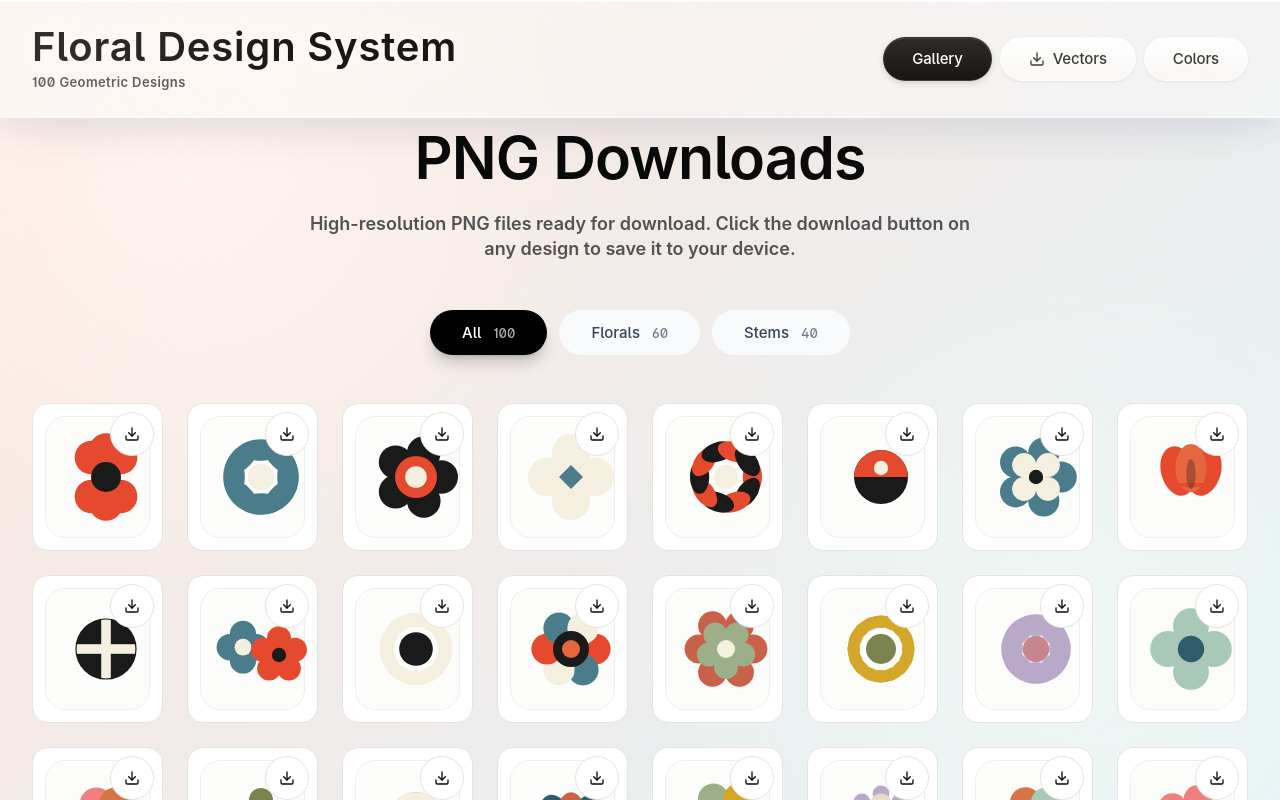
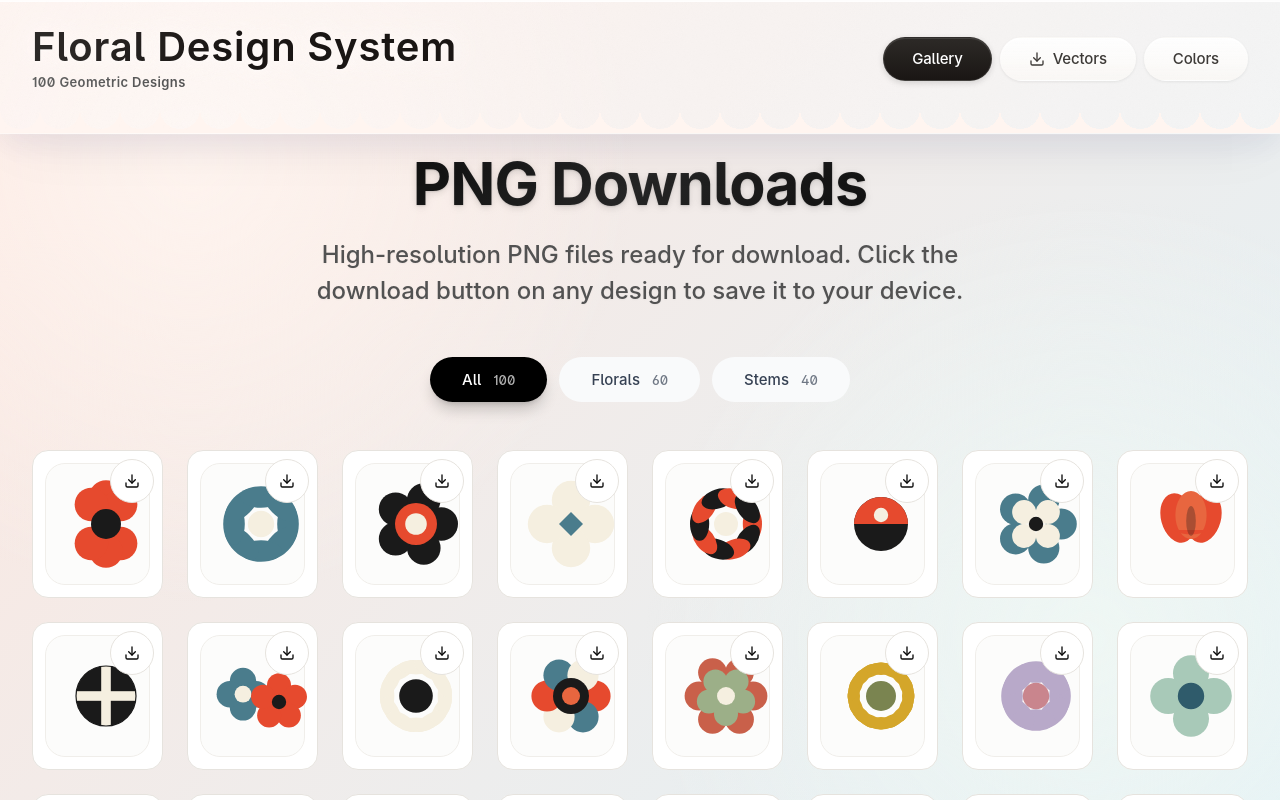
Before and after one commit to austncarsn/floral-design-svg, a React (Vite) app: page / in a window 1280 px wide. Shown: the top 800 px of the page. Built offline with nearby package versions, Linux system fonts and the light colour scheme; a web font is replaced by a local one.

Commit message:
Update files from Figma Make

```diff
--- a/src/App.tsx
+++ b/src/App.tsx
@@ -256,7 +256,7 @@ export default function App() {
     <div className="min-h-screen">
       {/* Luxury Header with Scroll Detection */}
       <header className={`luxury-header ${isScrolled ? 'scrolled' : ''}`}>
-        <div className="max-w-[1600px] mx-auto px-4 sm:px-8 py-4 sm:py-6">
+        <div className="max-w-[1600px] mx-auto px-4 sm:px-8 py-4 sm:py-6 scalloped-bottom">
           <div className="flex items-center justify-between">
             <div>
               <h1 className="luxury-title">
@@ -344,7 +344,7 @@ export default function App() {
       </header>
 
       {/* Main Content */}
-      <main className="pt-24 sm:pt-32 pb-16 sm:pb-24 px-4 sm:px-8">
+      <main style={{ paddingTop: 'var(--space-hero-y)', paddingBottom: 'var(--space-section)' }} className="px-4 sm:px-8">
         <div className="max-w-[1600px] mx-auto">
 
           {/* Gallery Section */}
@@ -352,10 +352,33 @@ export default function App() {
             <div className="space-y-12">
               {/* Section Header */}
               <div className="text-center max-w-2xl mx-auto">
-                <h2 className="heading-xl text-balance mb-6">
+                <h2
+                  className="text-balance mb-6"
+                  style={{
+                    fontSize: 'var(--text-3xl)',
+                    lineHeight: 'var(--leading-snug)',
+                    letterSpacing: 'var(--tracking-tight)',
+                    fontWeight: '700',
+                    background: 'var(--gradient-dark-text)',
+                    WebkitBackgroundClip: 'text',
+                    WebkitTextFillColor: 'transparent',
+                    backgroundClip: 'text',
+                    textShadow: 'var(--text-shadow-elegant)',
+                    filter: 'drop-shadow(0 2px 4px rgba(0, 0, 0, 0.06))'
+                  }}
+                >
                   PNG Downloads
                 </h2>
-                <p className="body-text text-pretty measure mx-auto" style={{ color: 'var(--text-secondary)' }}>
+                <p
+                  className="text-pretty measure mx-auto"
+                  style={{
+                    color: 'var(--text-secondary)',
+                    fontSize: 'var(--text-lg)',
+                    lineHeight: 'var(--leading-relaxed)',
+                    fontWeight: '500',
+                    textShadow: '0 1px 2px rgba(0, 0, 0, 0.04)'
+                  }}
+                >
                   High-resolution PNG files ready for download. Click the download button on any design to save it to your device.
                 </p>
               </div>
@@ -417,10 +440,33 @@ export default function App() {
             <div className="space-y-12">
               {/* Section Header */}
               <div className="text-center max-w-2xl mx-auto">
-                <h2 className="heading-xl text-balance mb-6">
+                <h2
+                  className="text-balance mb-6"
+                  style={{
+                    fontSize: 'var(--text-3xl)',
+                    lineHeight: 'var(--leading-snug)',
+                    letterSpacing: 'var(--tracking-tight)',
+                    fontWeight: '700',
+                    background: 'var(--gradient-dark-text)',
+                    WebkitBackgroundClip: 'text',
+                    WebkitTextFillColor: 'transparent',
+                    backgroundClip: 'text',
+                    textShadow: 'var(--text-shadow-elegant)',
+                    filter: 'drop-shadow(0 2px 4px rgba(0, 0, 0, 0.06))'
+                  }}
+                >
                   Vector Downloads
                 </h2>
-                <p className="body-text text-pretty measure mx-auto" style={{ color: 'var(--text-secondary)' }}>
+                <p
+                  className="text-pretty measure mx-auto"
+                  style={{
+                    color: 'var(--text-secondary)',
+                    fontSize: 'var(--text-lg)',
+                    lineHeight: 'var(--leading-relaxed)',
+                    fontWeight: '500',
+                    textShadow: '0 1px 2px rgba(0, 0, 0, 0.04)'
+                  }}
+                >
                   Download SVG files or copy code directly. All vectors include embedded metadata for easy organization.
                 </p>
               </div>
@@ -500,7 +546,13 @@ export default function App() {
                     fontSize: 'var(--text-3xl)',
                     lineHeight: 'var(--leading-snug)',
                     letterSpacing: 'var(--tracking-tight)',
-                    fontWeight: '700'
+                    fontWeight: '700',
+                    background: 'var(--gradient-dark-text)',
+                    WebkitBackgroundClip: 'text',
+                    WebkitTextFillColor: 'transparent',
+                    backgroundClip: 'text',
+                    textShadow: 'var(--text-shadow-elegant)',
+                    filter: 'drop-shadow(0 2px 4px rgba(0, 0, 0, 0.06))'
                   }}
                 >
                   Color Palette
@@ -510,8 +562,9 @@ export default function App() {
                   style={{
                     fontSize: 'var(--text-lg)',
                     lineHeight: 'var(--leading-relaxed)',
-                    color: 'rgb(107 114 128)',
-                    fontWeight: '400'
+                    color: 'var(--text-secondary)',
+                    fontWeight: '500',
+                    textShadow: '0 1px 2px rgba(0, 0, 0, 0.04)'
                   }}
                 >
                   23 carefully curated mid-century modern colors
--- a/src/index.css
+++ b/src/index.css
@@ -954,16 +954,8 @@
     padding-top: calc(var(--spacing) * 4);
   }
 
-  .pt-24 {
-    padding-top: calc(var(--spacing) * 24);
-  }
-
   .pb-4 {
     padding-bottom: calc(var(--spacing) * 4);
-  }
-
-  .pb-16 {
-    padding-bottom: calc(var(--spacing) * 16);
   }
 
   .text-center {
@@ -1095,6 +1087,12 @@
 
   .outline-\[\#C94337\] {
     outline-color: #c94337;
+  }
+
+  .drop-shadow {
+    --tw-drop-shadow-size: drop-shadow(0 1px 2px var(--tw-drop-shadow-color, #0000001a)) drop-shadow(0 1px 1px var(--tw-drop-shadow-color, #0000000f));
+    --tw-drop-shadow: drop-shadow(0 1px 2px #0000001a) drop-shadow(0 1px 1px #0000000f);
+    filter: var(--tw-blur, ) var(--tw-brightness, ) var(--tw-contrast, ) var(--tw-grayscale, ) var(--tw-hue-rotate, ) var(--tw-invert, ) var(--tw-saturate, ) var(--tw-sepia, ) var(--tw-drop-shadow, );
   }
 
   .filter {
@@ -1303,18 +1301,6 @@
   @media (width >= 40rem) {
     .sm\:py-12 {
       padding-block: calc(var(--spacing) * 12);
-    }
-  }
-
-  @media (width >= 40rem) {
-    .sm\:pt-32 {
-      padding-top: calc(var(--spacing) * 32);
-    }
-  }
-
-  @media (width >= 40rem) {
-    .sm\:pb-24 {
-      padding-bottom: calc(var(--spacing) * 24);
     }
   }
 
@@ -1414,9 +1400,13 @@
   --measure-narrow: 45ch;
   --measure-base: 65ch;
   --measure-wide: 75ch;
-  --space-hero-y: clamp(5rem, 10vw, 10rem);
+  --space-hero-y: clamp(6rem, 12vw, 12rem);
   --space-section: clamp(4rem, 8vw, 8rem);
   --space-card-gap: clamp(1.25rem, 2.5vw, 2rem);
+  --text-shadow-elegant: 0 2px 8px #00000014, 0 1px 2px #0000001f;
+  --text-shadow-deep: 0 4px 12px #0000001f, 0 2px 4px #00000029;
+  --gradient-dark-text: linear-gradient(135deg, #0a0a0a 0%, #2d2d2d 50%, #0a0a0a 100%);
+  --gradient-charcoal-text: linear-gradient(180deg, #1a1a1a 0%, #404040 100%);
   --background: #fff;
   --foreground: oklch(.145 0 0);
   --card: #fffffff2;
@@ -1833,6 +1823,24 @@ html {
   transform: translateX(2px);
 }
 
+.scalloped-bottom {
+  padding-bottom: 2.5rem;
+  position: relative;
+}
+
+.scalloped-bottom:after {
+  content: "";
+  background-image: radial-gradient(circle at 20px 0px, transparent 20px, var(--gradient-warm-start) 20px);
+  background-position: 0 0;
+  background-repeat: repeat-x;
+  background-size: 40px 24px;
+  width: 100%;
+  height: 24px;
+  position: absolute;
+  bottom: 0;
+  left: 0;
+}
+
 @property --tw-rotate-x {
   syntax: "*";
   inherits: false;
--- a/src/styles/globals.css
+++ b/src/styles/globals.css
@@ -79,9 +79,15 @@
   --measure-wide: 75ch;
 
   /* Spacing Tokens */
-  --space-hero-y: clamp(5rem, 10vw, 10rem);
+  --space-hero-y: clamp(6rem, 12vw, 12rem);
   --space-section: clamp(4rem, 8vw, 8rem);
   --space-card-gap: clamp(1.25rem, 2.5vw, 2rem);
+
+  /* Elegant Text Effects */
+  --text-shadow-elegant: 0 2px 8px rgba(0, 0, 0, 0.08), 0 1px 2px rgba(0, 0, 0, 0.12);
+  --text-shadow-deep: 0 4px 12px rgba(0, 0, 0, 0.12), 0 2px 4px rgba(0, 0, 0, 0.16);
+  --gradient-dark-text: linear-gradient(135deg, #0A0A0A 0%, #2D2D2D 50%, #0A0A0A 100%);
+  --gradient-charcoal-text: linear-gradient(180deg, #1A1A1A 0%, #404040 100%);
 
   /* Color Tokens (for shadcn compatibility) */
   --background: #FFFFFF;
@@ -765,3 +771,23 @@ html {
   transform: translateX(2px);
   background: linear-gradient(135deg, #3D3A37 0%, #2D2A27 100%);
 }
+
+/* Scalloped Bottom Edge */
+.scalloped-bottom {
+  position: relative;
+  padding-bottom: 2.5rem;
+}
+
+.scalloped-bottom::after {
+  content: '';
+  position: absolute;
+  bottom: 0;
+  left: 0;
+  width: 100%;
+  height: 24px;
+  background-image:
+    radial-gradient(circle at 20px 0px, transparent 20px, var(--gradient-warm-start) 20px);
+  background-size: 40px 24px;
+  background-repeat: repeat-x;
+  background-position: 0 0;
+}
```
